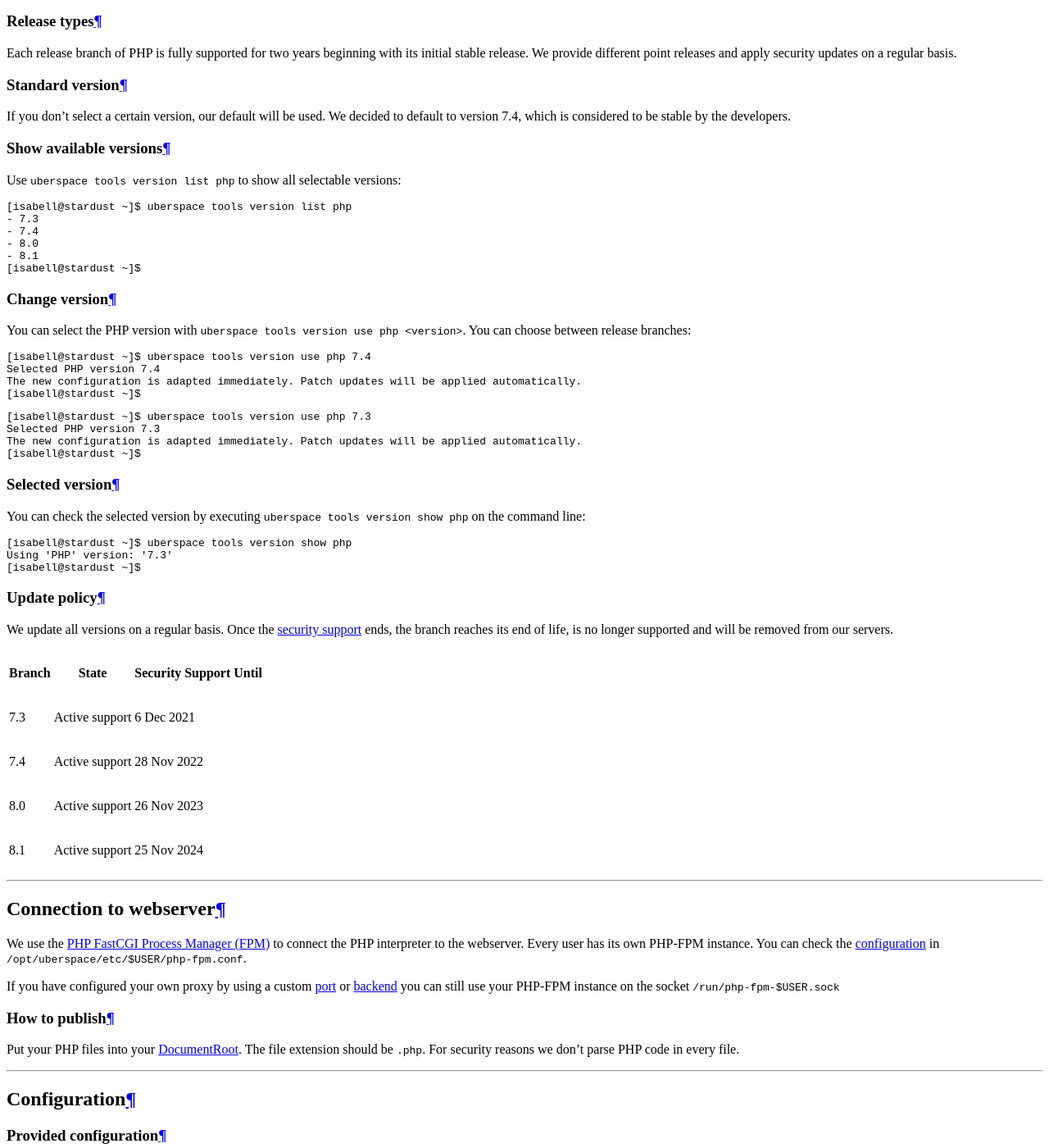
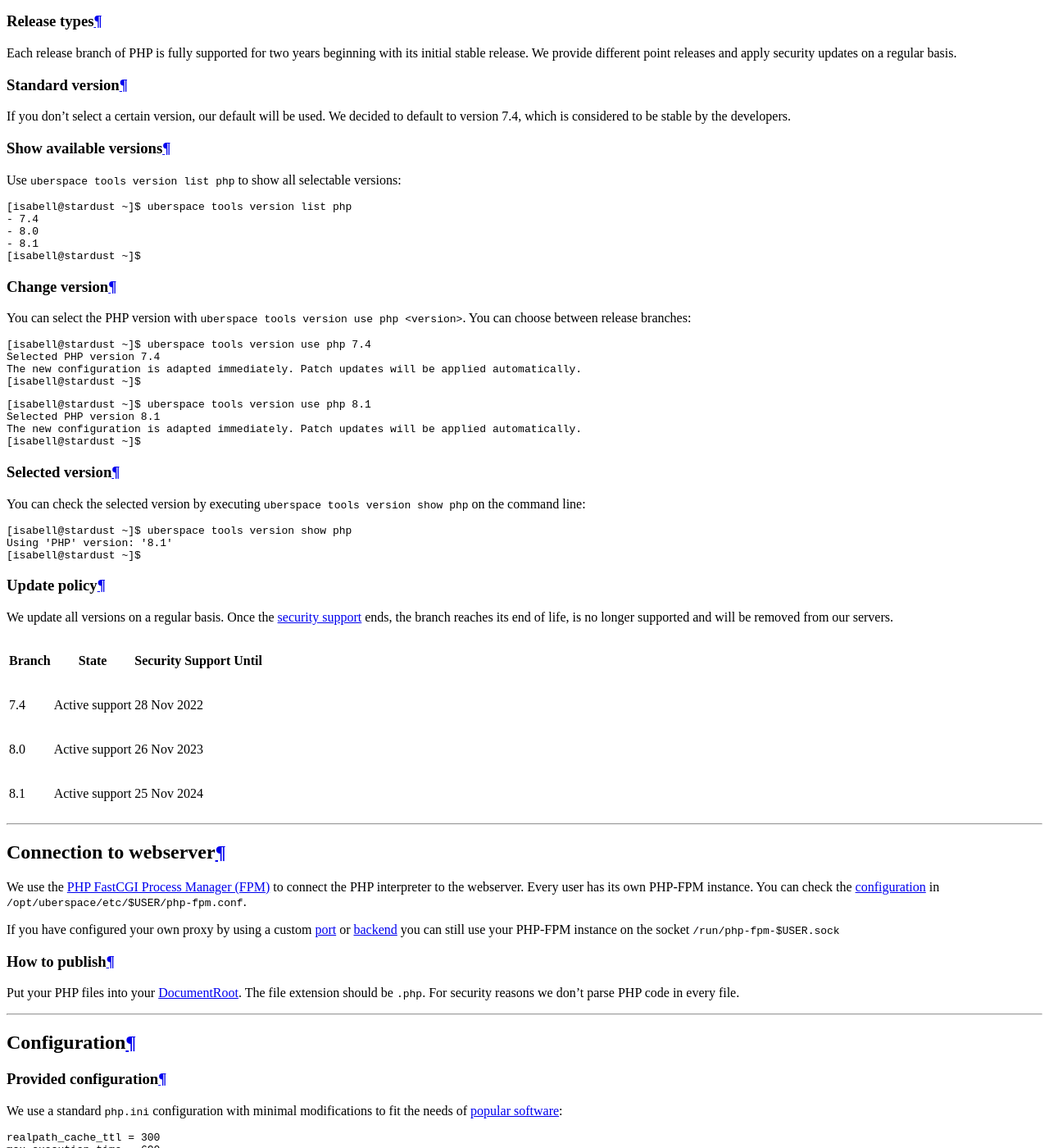
Before and after one commit to Uberspace/manual, a Sphinx documentation site: the page built from source/lang-php.rst, in a window 1280 px wide and 1400 px high, scrolled down 2289 px. Shown: the whole window at 82% size. Built offline with Sphinx 7.4.7 and the Read the Docs theme 2.0.0, drawn with Linux system fonts in a browser that asks for light colours.

Commit message:
[U7.12.1] deprecate PHP `7.3`

```diff
--- a/source/changelog/2022-02-16_7.12.1.rst
+++ b/source/changelog/2022-02-16_7.12.1.rst
@@ -20,6 +20,7 @@ Changed
 * disable spam filtering for outgoing mails
 * Anonymyze ``Received`` header inbound and outbound
 * Remove MongoDB 3.6 because it's end of life since April 2021
+* Deprecated PHP 7.3
 
 Fixed
 -----
--- a/source/lang-php.rst
+++ b/source/lang-php.rst
@@ -35,7 +35,6 @@ Use ``uberspace tools version list php`` to show all selectable versions:
 .. code-block:: console
 
   [isabell@stardust ~]$ uberspace tools version list php
-  - 7.3
   - 7.4
   - 8.0
   - 8.1
@@ -56,8 +55,8 @@ You can select the PHP version with :code:`uberspace tools version use php <vers
 
 .. code-block:: console
 
-  [isabell@stardust ~]$ uberspace tools version use php 7.3
-  Selected PHP version 7.3
+  [isabell@stardust ~]$ uberspace tools version use php 8.1
+  Selected PHP version 8.1
   The new configuration is adapted immediately. Patch updates will be applied automatically.
   [isabell@stardust ~]$
 
@@ -69,7 +68,7 @@ You can check the selected version by executing ``uberspace tools version show p
 .. code-block:: console
 
   [isabell@stardust ~]$ uberspace tools version show php
-  Using 'PHP' version: '7.3'
+  Using 'PHP' version: '8.1'
   [isabell@stardust ~]$
 
 Update policy
@@ -80,8 +79,6 @@ We update all versions on a regular basis. Once the `security support <http://ph
 +--------+---------------------+------------------------+
 | Branch | State               | Security Support Until |
 +========+=====================+========================+
-| 7.3    | Active support      | 6 Dec 2021             |
-+--------+---------------------+------------------------+
 | 7.4    | Active support      | 28 Nov 2022            |
 +--------+---------------------+------------------------+
 | 8.0    | Active support      | 26 Nov 2023            |
```
